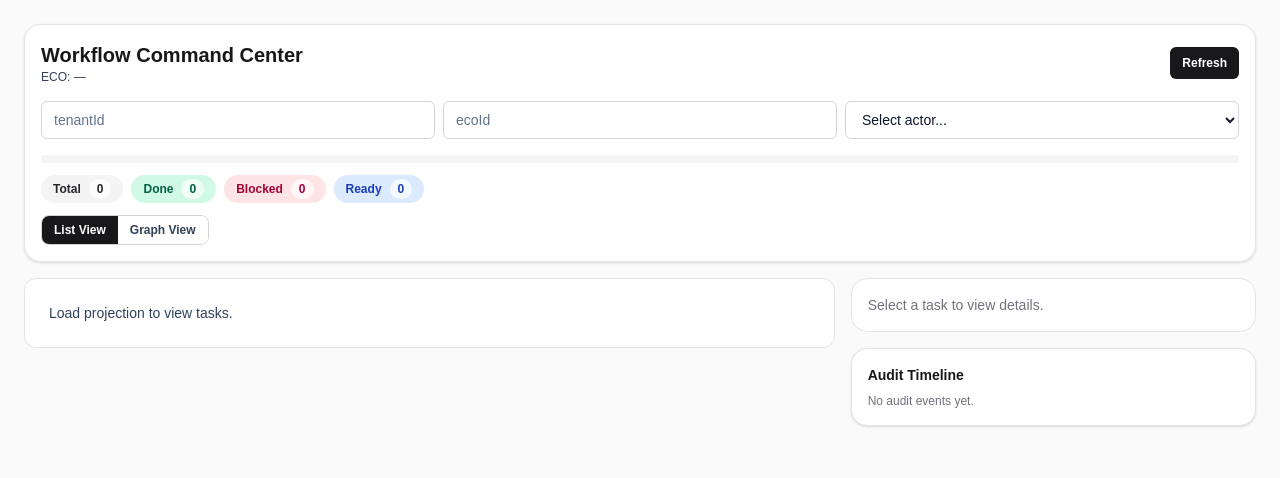
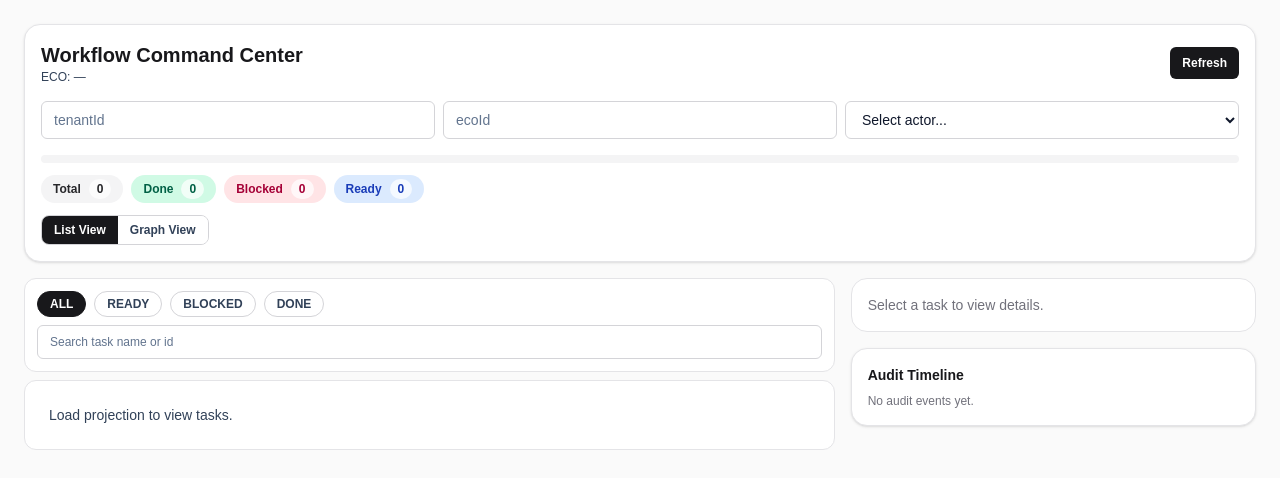
Before and after one commit to LunarDrifting/ECOMP, a Next.js app: page /workflow in a window 1280 px wide. Shown: the top 478 px of the page. Built offline with nearby package versions, Linux system fonts and the light colour scheme.

Commit message:
feat(UI-3): add operator ergonomics filters explanations and approval actions

```diff
--- /dev/null
+++ b/src/components/workflow/filters.tsx
@@ -0,0 +1,47 @@
+type WorkflowFilter = 'ALL' | 'READY' | 'BLOCKED' | 'DONE'
+
+type FiltersProps = {
+  filter: WorkflowFilter
+  onFilterChange: (next: WorkflowFilter) => void
+  search: string
+  onSearchChange: (value: string) => void
+}
+
+const FILTERS: WorkflowFilter[] = ['ALL', 'READY', 'BLOCKED', 'DONE']
+
+export function Filters({
+  filter,
+  onFilterChange,
+  search,
+  onSearchChange,
+}: FiltersProps) {
+  return (
+    <div className="flex flex-col gap-2 rounded-xl border border-zinc-200 bg-white p-3">
+      <div className="flex flex-wrap items-center gap-2">
+        {FILTERS.map((item) => (
+          <button
+            key={item}
+            type="button"
+            onClick={() => onFilterChange(item)}
+            className={[
+              'rounded-full border px-3 py-1 text-xs font-semibold transition',
+              filter === item
+                ? 'border-zinc-900 bg-zinc-900 text-white'
+                : 'border-zinc-300 bg-white text-slate-700 hover:border-zinc-400',
+            ].join(' ')}
+          >
+            {item}
+          </button>
+        ))}
+      </div>
+      <input
+        value={search}
+        onChange={(event) => onSearchChange(event.target.value)}
+        placeholder="Search task name or id"
+        className="rounded-md border border-zinc-300 bg-white px-3 py-2 text-xs text-slate-900 placeholder:text-slate-500"
+      />
+    </div>
+  )
+}
+
+export type { WorkflowFilter }
--- a/src/components/workflow/graph-view.tsx
+++ b/src/components/workflow/graph-view.tsx
@@ -19,6 +19,7 @@ type GraphViewProps = {
   completingTaskId: string | null
   newlyReadyTaskIds: string[]
   completedTaskIds: string[]
+  getIneligibleReason: (task: WorkflowProjectionTask) => string
 }
 
 type PositionedNode = {
@@ -47,6 +48,7 @@ export function GraphView({
   completingTaskId,
   newlyReadyTaskIds,
   completedTaskIds,
+  getIneligibleReason,
 }: GraphViewProps) {
   const [hoveredTaskId, setHoveredTaskId] = useState<string | null>(null)
   const [scale, setScale] = useState(1)
@@ -330,6 +332,9 @@ export function GraphView({
                     isNewlyReady={isNewlyReady}
                     isCompleted={isCompleted}
                     isCompleting={isCompleting}
+                    completeDisabledReason={
+                      task.canComplete === false ? getIneligibleReason(task) : undefined
+                    }
                     onHoverStart={() => setHoveredTaskId(task.id)}
                     onHoverEnd={() => setHoveredTaskId(null)}
                     onSelect={() => onSelectTask(task.id)}
--- a/src/components/workflow/node-card.tsx
+++ b/src/components/workflow/node-card.tsx
@@ -9,6 +9,7 @@ type NodeCardProps = {
   isNewlyReady: boolean
   isCompleted: boolean
   isCompleting: boolean
+  completeDisabledReason?: string
   onHoverStart: () => void
   onHoverEnd: () => void
   onSelect: () => void
@@ -23,6 +24,7 @@ export function NodeCard({
   isNewlyReady,
   isCompleted,
   isCompleting,
+  completeDisabledReason,
   onHoverStart,
   onHoverEnd,
   onSelect,
@@ -92,6 +94,7 @@ export function NodeCard({
             onComplete()
           }}
           disabled={!task.canComplete || isCompleting}
+          title={task.canComplete ? 'Mark task done' : completeDisabledReason}
           className={[
             'rounded-md px-2 py-1 text-[10px] font-semibold text-white disabled:cursor-not-allowed',
             task.canComplete ? 'bg-blue-600 hover:bg-blue-500' : 'bg-zinc-300',
--- a/src/components/workflow/task-row.tsx
+++ b/src/components/workflow/task-row.tsx
@@ -6,6 +6,7 @@ type TaskRowProps = {
   onSelect: () => void
   onComplete: () => void
   completing: boolean
+  completeDisabledReason?: string
   newlyReady?: boolean
   recentlyCompleted?: boolean
 }
@@ -15,6 +16,7 @@ export function TaskRow({
   onSelect,
   onComplete,
   completing,
+  completeDisabledReason,
   newlyReady = false,
   recentlyCompleted = false,
 }: TaskRowProps) {
@@ -68,6 +70,7 @@ export function TaskRow({
           type="button"
           onClick={onComplete}
           disabled={task.canComplete !== true || completing}
+          title={task.canComplete !== true ? completeDisabledReason : 'Mark task done'}
           className="rounded-md bg-blue-600 px-3 py-1.5 text-xs font-semibold text-white disabled:cursor-not-allowed disabled:bg-zinc-300"
         >
           {completing ? 'Completing…' : 'Complete'}
--- a/src/components/workflow/workflow-command-center.tsx
+++ b/src/components/workflow/workflow-command-center.tsx
@@ -3,14 +3,17 @@
 import { useEffect, useMemo, useRef, useState } from 'react'
 import {
   completeTask,
+  createApproval,
   fetchAuditTimeline,
   fetchProjection,
   fetchTenantUsers,
+  type WorkflowProjectionTask,
   type AuditTimelineResponse,
   type TenantUserOption,
   type WorkflowProjectionResponse,
 } from '@/lib/api-client'
 import { CountBadge } from '@/components/workflow/count-badge'
+import { Filters, type WorkflowFilter } from '@/components/workflow/filters'
 import { TaskRow } from '@/components/workflow/task-row'
 import { TaskDrawer } from '@/components/workflow/task-drawer'
 import { AuditTimeline } from '@/components/workflow/audit-timeline'
@@ -35,8 +38,14 @@ export function WorkflowCommandCenter({
   const [selectedTaskId, setSelectedTaskId] = useState<string | null>(null)
   const [loading, setLoading] = useState(false)
   const [completingTaskId, setCompletingTaskId] = useState<string | null>(null)
+  const [approvingTaskId, setApprovingTaskId] = useState<string | null>(null)
+  const [approvingDecision, setApprovingDecision] = useState<'APPROVED' | 'REJECTED' | null>(
+    null
+  )
   const [message, setMessage] = useState<string>('')
   const [viewMode, setViewMode] = useState<'list' | 'graph'>('list')
+  const [filter, setFilter] = useState<WorkflowFilter>('ALL')
+  const [search, setSearch] = useState('')
   const [tenantUsers, setTenantUsers] = useState<TenantUserOption[]>([])
   const [newlyReadyTaskIds, setNewlyReadyTaskIds] = useState<string[]>([])
   const [completedTaskIds, setCompletedTaskIds] = useState<string[]>([])
@@ -60,6 +69,47 @@ export function WorkflowCommandCenter({
       .map((taskId) => taskById.get(taskId))
       .filter((task): task is NonNullable<typeof task> => !!task)
   }, [projection])
+
+  function getIneligibleReason(task: WorkflowProjectionTask): string {
+    if (task.state === 'DONE') {
+      return 'Already done'
+    }
+    if (task.state === 'BLOCKED' || task.blockingTaskIds.length > 0) {
+      return `Blocked by ${task.blockingTaskIds.length} tasks`
+    }
+    if (task.requiresApproval) {
+      return 'Approval required'
+    }
+    if (task.requiresPrecondition) {
+      return 'Precondition gate required'
+    }
+    return 'Not eligible'
+  }
+
+  const filteredTasks = useMemo(() => {
+    const normalizedSearch = search.trim().toLowerCase()
+
+    return tasksInOrder.filter((task) => {
+      const filterMatch =
+        filter === 'ALL' ||
+        (filter === 'READY' && task.isReady) ||
+        (filter === 'BLOCKED' && task.state === 'BLOCKED') ||
+        (filter === 'DONE' && task.state === 'DONE')
+
+      if (!filterMatch) {
+        return false
+      }
+
+      if (normalizedSearch.length === 0) {
+        return true
+      }
+
+      return (
+        task.id.toLowerCase().includes(normalizedSearch) ||
+        task.name.toLowerCase().includes(normalizedSearch)
+      )
+    })
+  }, [filter, search, tasksInOrder])
 
   const selectedTask = useMemo(
     () => projection?.tasks.find((task) => task.id === selectedTaskId) ?? null,
@@ -200,6 +250,55 @@ export function WorkflowCommandCenter({
     }
   }
 
+  async function handleApprove(
+    taskId: string,
+    decision: 'APPROVED' | 'REJECTED',
+    comment?: string
+  ) {
+    if (!tenantId || !actorId) {
+      setMessage('tenantId and actorId are required for approval actions')
+      return
+    }
+
+    setApprovingTaskId(taskId)
+    setApprovingDecision(decision)
+    setMessage('')
+    try {
+      const result = await createApproval({
+        tenantId,
+        actorId,
+        taskId,
+        decision,
+        comment,
+      })
+      if (!result.ok) {
+        setMessage(`Approval failed (${result.status}): ${result.error}`)
+      } else {
+        setMessage(`Approval recorded: ${result.data.status}`)
+      }
+
+      await refreshData({ previousProjection: projection })
+    } finally {
+      setApprovingTaskId(null)
+      setApprovingDecision(null)
+    }
+  }
+
+  async function handleCopyBlockers(ids: string[]) {
+    if (ids.length === 0) {
+      setMessage('No blocker IDs to copy')
+      return
+    }
+
+    const content = ids.join('\n')
+    try {
+      await navigator.clipboard.writeText(content)
+      setMessage(`Copied ${ids.length} blocker IDs`)
+    } catch {
+      setMessage('Clipboard unavailable')
+    }
+  }
+
   return (
     <div className="min-h-screen bg-zinc-50 px-6 py-6 text-slate-900">
       <div className="mx-auto max-w-7xl space-y-4">
@@ -315,14 +414,25 @@ export function WorkflowCommandCenter({
 
         <div className="grid grid-cols-1 gap-4 lg:grid-cols-[minmax(0,2fr)_minmax(0,1fr)]">
           <section className="space-y-2">
+            <Filters
+              filter={filter}
+              onFilterChange={setFilter}
+              search={search}
+              onSearchChange={setSearch}
+            />
             {viewMode === 'list'
-              ? tasksInOrder.map((task) => (
+              ? filteredTasks.map((task) => (
                   <TaskRow
                     key={task.id}
                     task={task}
                     onSelect={() => setSelectedTaskId(task.id)}
                     onComplete={() => handleComplete(task.id)}
                     completing={completingTaskId === task.id}
+                    completeDisabledReason={
+                      actorId && task.canComplete === false
+                        ? getIneligibleReason(task)
+                        : undefined
+                    }
                     newlyReady={newlyReadyTaskIds.includes(task.id)}
                     recentlyCompleted={completedTaskIds.includes(task.id)}
                   />
@@ -330,8 +440,8 @@ export function WorkflowCommandCenter({
               : null}
             {viewMode === 'graph' && projection ? (
               <GraphView
-                tasks={tasksInOrder}
-                orderedTaskIds={projection.tasksTopologicalOrder}
+                tasks={filteredTasks}
+                orderedTaskIds={filteredTasks.map((task) => task.id)}
                 dependencies={projection.dependencies}
                 selectedTaskId={selectedTaskId}
                 onSelectTask={setSelectedTaskId}
@@ -339,9 +449,10 @@ export function WorkflowCommandCenter({
                 completingTaskId={completingTaskId}
                 newlyReadyTaskIds={newlyReadyTaskIds}
                 completedTaskIds={completedTaskIds}
+                getIneligibleReason={getIneligibleReason}
               />
             ) : null}
-            {tasksInOrder.length === 0 ? (
+            {filteredTasks.length === 0 ? (
               <div className="rounded-xl border border-zinc-200 bg-white p-6 text-sm text-slate-700">
                 Load projection to view tasks.
               </div>
@@ -352,6 +463,19 @@ export function WorkflowCommandCenter({
             <TaskDrawer
               task={selectedTask}
               projection={projection}
+              actorId={actorId}
+              approvingDecision={
+                approvingTaskId && selectedTask?.id === approvingTaskId
+                  ? approvingDecision
+                  : null
+              }
+              completeDisabledReason={
+                actorId && selectedTask?.canComplete === false
+                  ? getIneligibleReason(selectedTask)
+                  : undefined
+              }
+              onApprove={handleApprove}
+              onCopyBlockers={handleCopyBlockers}
               onClose={() => setSelectedTaskId(null)}
             />
             <AuditTimeline timeline={timeline} loading={loading} />
--- a/src/lib/api-client.ts
+++ b/src/lib/api-client.ts
@@ -145,6 +145,7 @@ export async function createApproval(args: {
   taskId: string
   actorId: string
   decision: 'APPROVED' | 'REJECTED'
+  comment?: string
 }) {
   return requestJson<CreateApprovalResponse>(`/api/tasks/${args.taskId}/approvals`, {
     method: 'POST',
@@ -152,6 +153,7 @@ export async function createApproval(args: {
       tenantId: args.tenantId,
       actorId: args.actorId,
       decision: args.decision,
+      ...(args.comment ? { comment: args.comment } : {}),
     }),
   })
 }
```
Also changed, not shown: src/components/workflow/task-drawer.tsx (+57 -2 lines).
